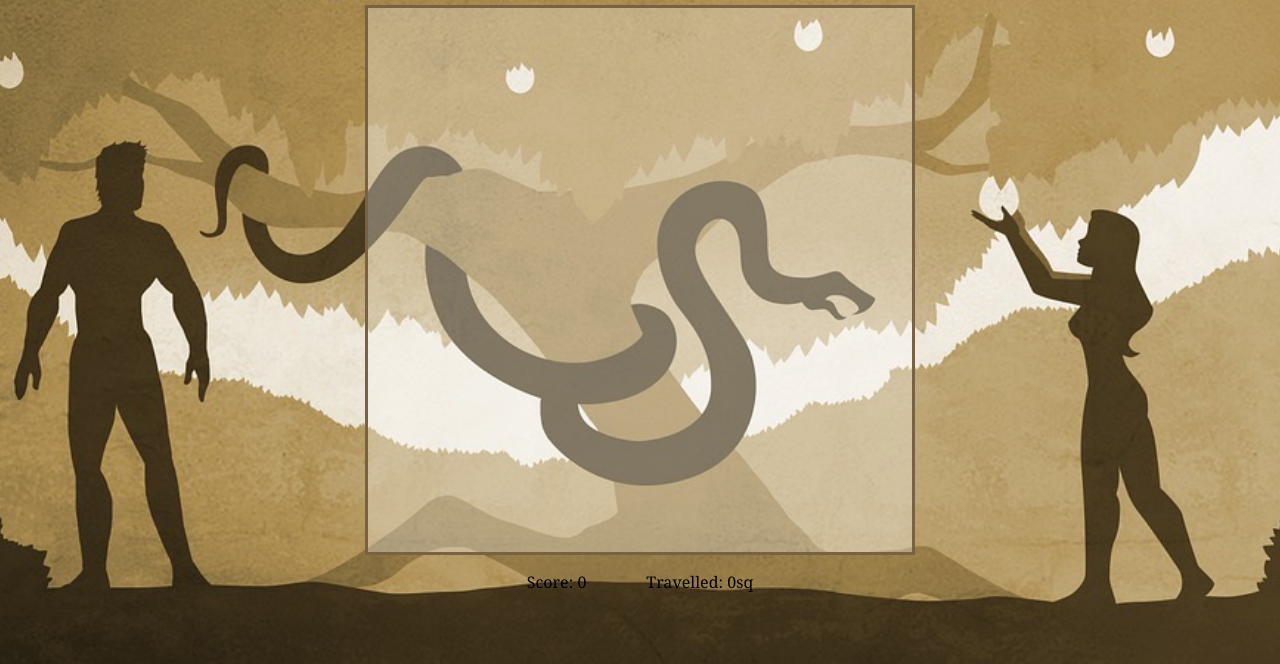
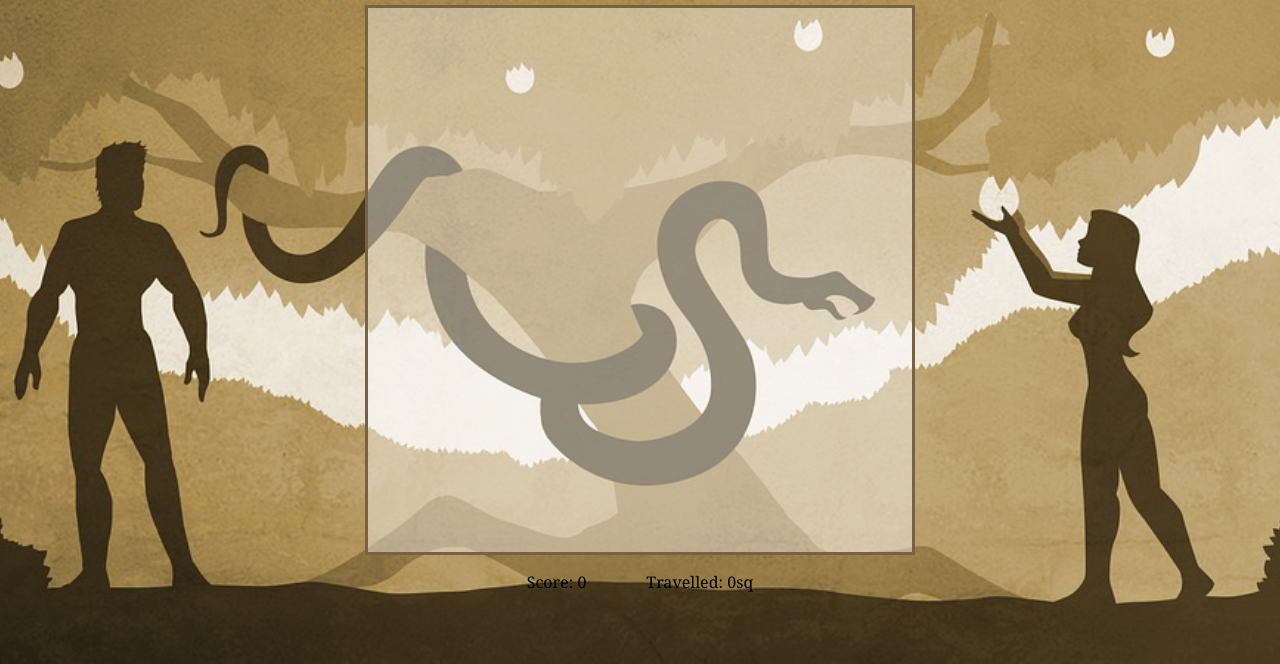
Before and after one commit to catt-tung/web-browser-snake, a plain HTML site: page index.html in a window 1280 px wide. Shown: the part 136-800 px from the top of the page. Drawn offline with Linux system fonts and the light colour scheme.

Commit message:
Edit format

```diff
--- a/css/style.css
+++ b/css/style.css
@@ -24,7 +24,7 @@ body{
   border-style: solid;
   border-width: 3px;
   border-color: rgb(121, 98, 67);
-  background-color: rgba(255, 255, 255, .3);
+  background-color: rgba(255, 255, 255, .4);
 }
 
 .cell {
```
